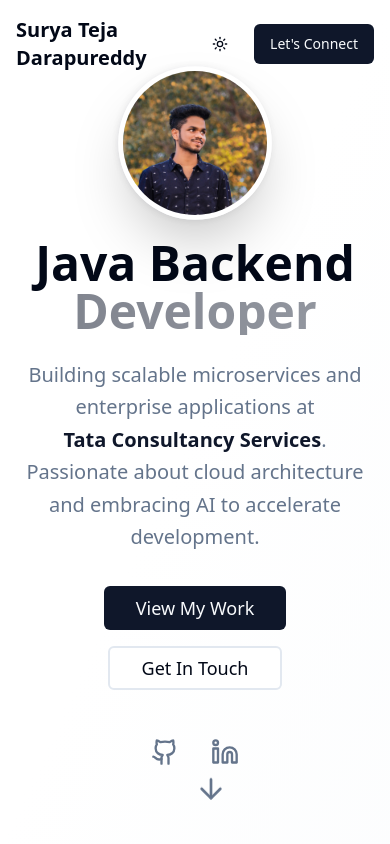
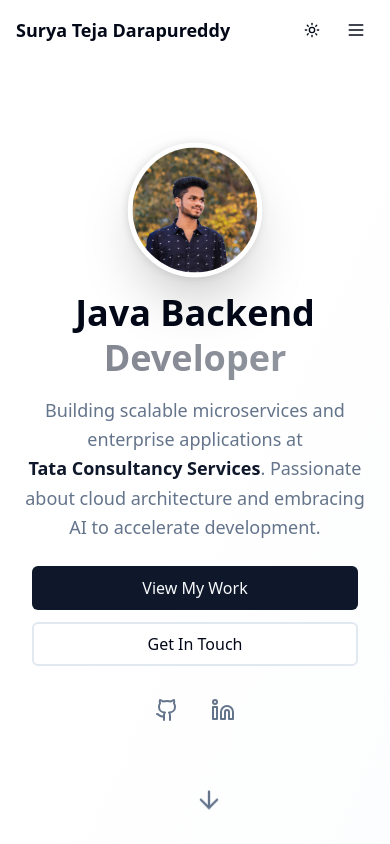
Before and after one commit to Surya1824/surya-teja-portfolio, a React (Vite) app: page / in a window 390 px wide. Shown: the top 844 px of the page. Built offline with nearby package versions, Linux system fonts and the light colour scheme.

Commit message:
Fix: Mobile view content overlaps
Adjust layout and styling for mobile devices to prevent content overlaps and improve user experience.

```diff
--- a/src/components/Hero.tsx
+++ b/src/components/Hero.tsx
@@ -9,17 +9,17 @@ const Hero = () => {
   };
 
   return (
-    <section className="min-h-screen flex items-center justify-center bg-gradient-to-br from-background via-background to-muted/20 px-4 transition-all duration-500">
+    <section className="min-h-screen flex items-center justify-center bg-gradient-to-br from-background via-background to-muted/20 px-4 transition-all duration-500 pt-20 md:pt-0">
       <div className="max-w-6xl mx-auto text-center">
         <div className="animate-fade-in">
           {/* Profile Picture */}
-          <div className="mb-8 flex justify-center">
+          <div className="mb-6 md:mb-8 flex justify-center">
             <div className="relative group">
               <div className="absolute -inset-0.5 bg-gradient-to-r from-primary to-primary/50 rounded-full blur opacity-75 group-hover:opacity-100 transition-all duration-500"></div>
               <img
                 src="/lovable-uploads/e70bf4f6-2905-47e0-8d40-5c03f4cb5498.png"
                 alt="Surya Teja Darapureddy"
-                className="relative w-32 h-32 md:w-40 md:h-40 rounded-full object-cover border-4 border-background shadow-2xl transition-all duration-500 group-hover:scale-105"
+                className="relative w-28 h-28 md:w-40 md:h-40 rounded-full object-cover border-4 border-background shadow-2xl transition-all duration-500 group-hover:scale-105"
                 style={{
                   objectPosition: 'center top',
                   transform: 'scale(1.2)',
@@ -29,24 +29,26 @@ const Hero = () => {
             </div>
           </div>
 
-          <h1 className="text-5xl md:text-7xl font-bold text-foreground mb-6 transition-colors duration-300">
+          <h1 className="text-4xl md:text-7xl font-bold text-foreground mb-4 md:mb-6 transition-colors duration-300 leading-tight">
             Java Backend
             <span className="block text-primary bg-gradient-to-r from-primary to-primary/80 bg-clip-text text-transparent animate-pulse">
               Developer
             </span>
           </h1>
-          <p className="text-xl md:text-2xl text-muted-foreground mb-8 max-w-3xl mx-auto leading-relaxed transition-colors duration-300">
+          <p className="text-lg md:text-2xl text-muted-foreground mb-6 md:mb-8 max-w-3xl mx-auto leading-relaxed transition-colors duration-300 px-2">
             Building scalable microservices and enterprise applications at{" "}
             <span className="text-primary font-semibold hover:scale-105 inline-block transition-transform duration-300">
               Tata Consultancy Services
             </span>.
             Passionate about cloud architecture and embracing AI to accelerate development.
           </p>
-          <div className="flex flex-col sm:flex-row gap-4 justify-center items-center mb-12">
+
+          {/* Action Buttons */}
+          <div className="flex flex-col sm:flex-row gap-3 md:gap-4 justify-center items-center mb-8 md:mb-12 px-4">
             <Button
               size="lg"
               onClick={() => scrollToSection("projects")}
-              className="bg-primary hover:bg-primary/90 text-primary-foreground px-8 py-3 text-lg transition-all duration-300 hover:scale-105 hover:shadow-xl"
+              className="w-full sm:w-auto bg-primary hover:bg-primary/90 text-primary-foreground px-6 md:px-8 py-3 text-base md:text-lg transition-all duration-300 hover:scale-105 hover:shadow-xl"
             >
               View My Work
             </Button>
@@ -54,19 +56,21 @@ const Hero = () => {
               variant="outline"
               size="lg"
               onClick={() => scrollToSection("contact")}
-              className="px-8 py-3 text-lg transition-all duration-300 hover:scale-105 hover:shadow-lg border-2 hover:border-primary"
+              className="w-full sm:w-auto px-6 md:px-8 py-3 text-base md:text-lg transition-all duration-300 hover:scale-105 hover:shadow-lg border-2 hover:border-primary"
             >
               Get In Touch
             </Button>
           </div>
-          <div className="flex justify-center space-x-8">
+
+          {/* Social Links */}
+          <div className="flex justify-center space-x-8 mb-12 md:mb-16">
             <a
               href="https://github.com/Surya1824"
               target="_blank"
               rel="noopener noreferrer"
               className="text-muted-foreground hover:text-primary transition-all duration-300 hover:scale-125 hover:rotate-12"
             >
-              <Github size={28} />
+              <Github size={24} className="md:w-7 md:h-7" />
             </a>
             <a
               href="https://www.linkedin.com/in/surya-teja"
@@ -74,14 +78,16 @@ const Hero = () => {
               rel="noopener noreferrer"
               className="text-muted-foreground hover:text-primary transition-all duration-300 hover:scale-125 hover:rotate-12"
             >
-              <Linkedin size={28} />
+              <Linkedin size={24} className="md:w-7 md:h-7" />
             </a>
           </div>
         </div>
-        <div className="absolute bottom-8 left-1/2 transform -translate-x-1/2 animate-bounce">
+
+        {/* Scroll Down Arrow - Positioned to avoid overlap */}
+        <div className="absolute bottom-6 md:bottom-8 left-1/2 transform -translate-x-1/2 animate-bounce">
           <ArrowDown
-            size={32}
-            className="text-muted-foreground cursor-pointer hover:text-primary transition-all duration-300 hover:scale-110"
+            size={28}
+            className="md:w-8 md:h-8 text-muted-foreground cursor-pointer hover:text-primary transition-all duration-300 hover:scale-110"
             onClick={() => scrollToSection("about")}
           />
         </div>
--- a/src/components/Navigation.tsx
+++ b/src/components/Navigation.tsx
@@ -2,9 +2,11 @@
 import { useState, useEffect } from "react";
 import { Button } from "@/components/ui/button";
 import { ThemeToggle } from "@/components/ThemeToggle";
+import { Menu, X } from "lucide-react";
 
 const Navigation = () => {
   const [isScrolled, setIsScrolled] = useState(false);
+  const [isMobileMenuOpen, setIsMobileMenuOpen] = useState(false);
 
   useEffect(() => {
     const handleScroll = () => {
@@ -17,21 +19,25 @@ const Navigation = () => {
   const scrollToSection = (sectionId: string) => {
     const element = document.getElementById(sectionId);
     element?.scrollIntoView({ behavior: "smooth" });
+    setIsMobileMenuOpen(false);
   };
 
   return (
     <nav
       className={`fixed top-0 w-full z-50 transition-all duration-500 ${
         isScrolled
-          ? "bg-background/80 backdrop-blur-md border-b border-border shadow-lg"
-          : "bg-transparent"
+          ? "bg-background/95 backdrop-blur-md border-b border-border shadow-lg"
+          : "bg-background/90 backdrop-blur-sm"
       }`}
     >
       <div className="max-w-7xl mx-auto px-4 sm:px-6 lg:px-8">
-        <div className="flex justify-between items-center py-4">
-          <div className="text-xl font-bold text-foreground transition-colors duration-300">
+        <div className="flex justify-between items-center py-3 md:py-4">
+          {/* Logo/Name - Responsive text size */}
+          <div className="text-lg md:text-xl font-bold text-foreground transition-colors duration-300 truncate">
             Surya Teja Darapureddy
           </div>
+
+          {/* Desktop Navigation */}
           <div className="hidden md:flex space-x-8">
             {["About", "Skills", "Projects", "Experience"].map(
               (item) => (
@@ -46,7 +52,9 @@ const Navigation = () => {
               )
             )}
           </div>
-          <div className="flex items-center space-x-4">
+
+          {/* Desktop Actions */}
+          <div className="hidden md:flex items-center space-x-4">
             <ThemeToggle />
             <Button
               onClick={() => scrollToSection("contact")}
@@ -55,7 +63,43 @@ const Navigation = () => {
               Let's Connect
             </Button>
           </div>
+
+          {/* Mobile Menu Button */}
+          <div className="md:hidden flex items-center space-x-2">
+            <ThemeToggle />
+            <button
+              onClick={() => setIsMobileMenuOpen(!isMobileMenuOpen)}
+              className="p-2 text-foreground hover:bg-accent rounded-md transition-colors"
+            >
+              {isMobileMenuOpen ? <X size={20} /> : <Menu size={20} />}
+            </button>
+          </div>
         </div>
+
+        {/* Mobile Menu */}
+        {isMobileMenuOpen && (
+          <div className="md:hidden bg-background/95 backdrop-blur-md border-t border-border">
+            <div className="px-2 pt-2 pb-3 space-y-1">
+              {["About", "Skills", "Projects", "Experience"].map((item) => (
+                <button
+                  key={item}
+                  onClick={() => scrollToSection(item.toLowerCase())}
+                  className="block w-full text-left px-3 py-2 text-base font-medium text-muted-foreground hover:text-foreground hover:bg-accent rounded-md transition-colors"
+                >
+                  {item}
+                </button>
+              ))}
+              <div className="pt-2">
+                <Button
+                  onClick={() => scrollToSection("contact")}
+                  className="w-full bg-primary hover:bg-primary/90 text-primary-foreground"
+                >
+                  Let's Connect
+                </Button>
+              </div>
+            </div>
+          </div>
+        )}
       </div>
     </nav>
   );
```
